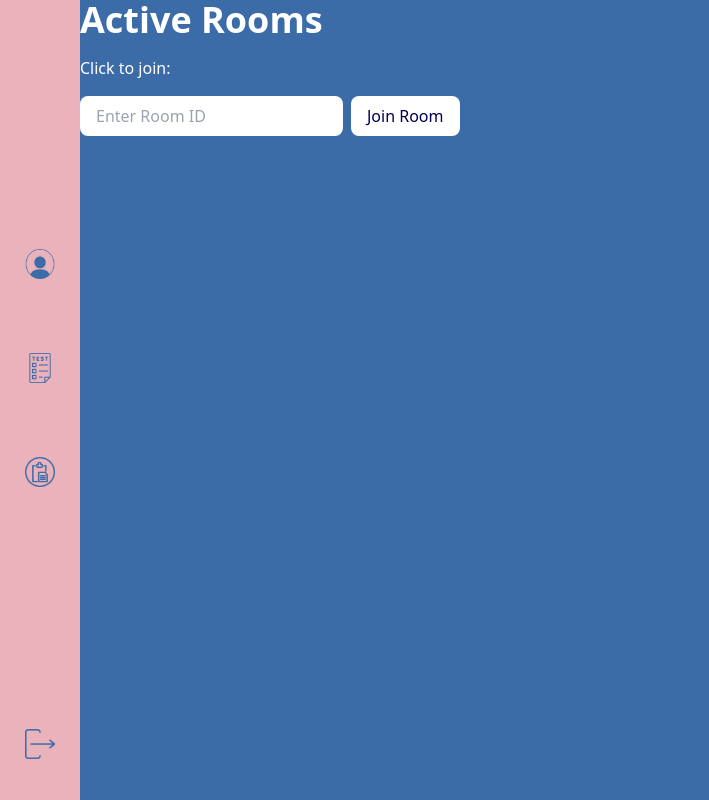
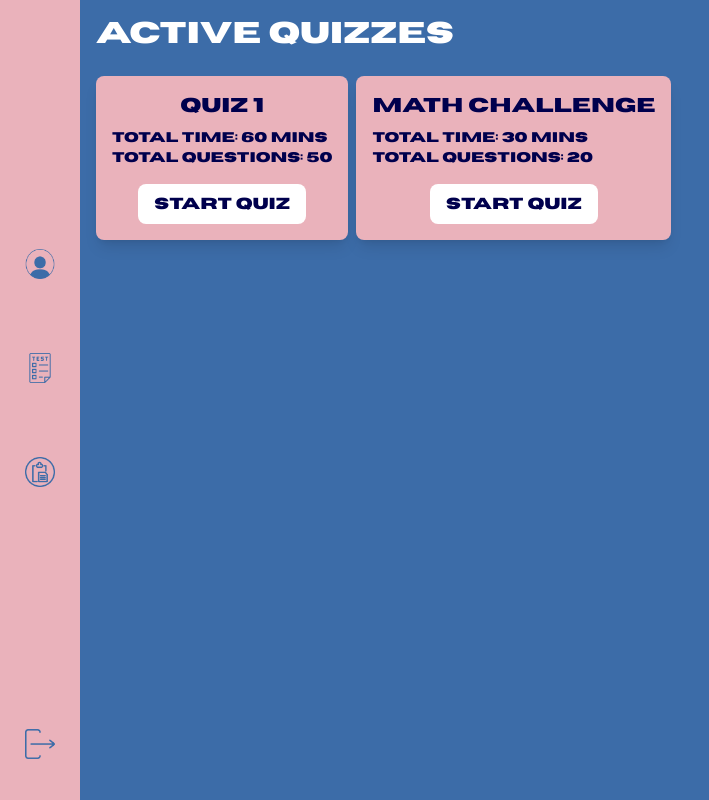
Before and after one commit to CSingh26/quiz-app, a Next.js app in the folder frontend/: page /dashboard/student/activeRooms in a window 1280 px wide. Shown: the whole page, without its empty margins (0-709 px from the left). Built offline with nearby package versions, Linux system fonts and the light colour scheme.

Commit message:
active-and-past-rooms-ui

```diff
--- a/frontend/src/app/dashboard/student/activeRooms/page.tsx
+++ b/frontend/src/app/dashboard/student/activeRooms/page.tsx
@@ -1,30 +1,59 @@
 "use client"
 
-import React from "react"
+import React, { useState, useEffect } from "react"
+
+interface Room {
+  id: string
+  name: string
+  totalTime: number
+  totalQuestions: number
+}
 
 const ActiveRooms = () => {
-    const handleJoinRoom = () => {
+  const [rooms, setRooms] = useState<Room[]>([])
 
-    }
+  useEffect(() => {
+    // Simulating fetched data
+    const data = [
+      { id: "1", name: "Quiz 1", totalTime: 60, totalQuestions: 50 },
+      { id: "2", name: "Math Challenge", totalTime: 30, totalQuestions: 20 },
+    ]
+    setRooms(data)
+  }, [])
 
-    return (
-        <div className="text-white">
-            <h1 className="text-4xl font-bold mb-4">Active Rooms</h1>
-            <p>Click to join:</p>
-            <div className="mt-4">
-                <input
-                    type="text"
-                    placeholder="Enter Room ID"
-                    className="px-4 py-2 rounded-lg"
-                />
+  return (
+    <div className="w-full h-screen bg-[#3c6ca8] text-white p-4 custom-font-2">
+      <h1 className="text-3xl font-bold mb-6">Active Quizzes</h1>
+      {rooms.length === 0 ? (
+        <div className="text-4xl font-bold text-center mt-20">No Rooms Active</div>
+      ) : (
+        <div className="flex flex-wrap gap-2">
+          {rooms.map((room) => (
+            <div
+              key={room.id}
+              className="flex flex-col bg-[#eab2bb] text-[#00004d] rounded-lg p-4 shadow-lg w-auto h-auto"
+            >
+              <h2 className="text-xl font-bold text-center mb-2">
+                {room.name.toUpperCase()}
+              </h2>
+              <div className="text-sm font-semibold mb-2">
+                <p>TOTAL TIME: {room.totalTime} MINS</p>
+                <p>TOTAL QUESTIONS: {room.totalQuestions}</p>
+              </div>
+              <div className="flex justify-center mt-2">
                 <button
-                    className="ml-2 px-4 py-2 bg-white text-[#00004d] rounded-lg hover:scale-105"
+                  onClick={() => alert(`Starting ${room.name}`)}
+                  className="px-4 py-2 bg-white text-[#00004d] rounded-lg font-bold hover:scale-105 transition-transform"
                 >
-                    Join Room
+                  START QUIZ
                 </button>
+              </div>
             </div>
+          ))}
         </div>
-    )
+      )}
+    </div>
+  )
 }
 
 export default ActiveRooms
--- a/frontend/src/app/dashboard/student/pastRooms/page.tsx
+++ b/frontend/src/app/dashboard/student/pastRooms/page.tsx
@@ -4,21 +4,44 @@ import React from "react"
 
 const PastRooms = () => {
   const pastQuizzes = [
-        { id: "1", name: "Quiz 1", score: "85%" },
-        { id: "2", name: "Quiz 2", score: "90%" },
+    { id: "1", name: "Quiz 1", attempted: 50, correct: 42, score: "85%", rank: 3 },
+    { id: "2", name: "Quiz 2", attempted: 40, correct: 36, score: "90%", rank: 2 },
   ]
 
   return (
-        <div>
-            <h1>Past Quizzes</h1>
-            <ul>
+    <div className="w-full h-screen bg-[#3c6ca8] text-white p-8 custom-font-2">
+      <h1 className="text-3xl font-bold mb-6">Past Quizzes</h1>
+
+      {pastQuizzes.length === 0 ? (
+        <div className="text-4xl font-bold text-center mt-20">No Past Quizzes</div>
+      ) : (
+        <div className="flex flex-wrap gap-4">
           {pastQuizzes.map((quiz) => (
-                    <li key={quiz.id} className="bg-[#00004d] p-4 rounded-lg">
-                        <h2 className="text-lg font-semibold">{quiz.name}</h2>
-                        <p>Score: {quiz.score}</p>
-                    </li>
+            <div
+              key={quiz.id}
+              className="flex flex-col bg-[#eab2bb] text-[#00004d] rounded-lg p-4 shadow-lg w-auto h-auto"
+            >
+              <h2 className="text-xl font-bold text-center mb-2">
+                {quiz.name.toUpperCase()}
+              </h2>
+              <div className="text-sm font-semibold mb-2">
+                <p>
+                  <strong>QUESTIONS ATTEMPTED:</strong> {quiz.attempted}
+                </p>
+                <p>
+                  <strong>CORRECT ANSWERS:</strong> {quiz.correct}
+                </p>
+                <p>
+                  <strong>SCORE:</strong> {quiz.score}
+                </p>
+                <p>
+                  <strong>RANK:</strong> {quiz.rank}
+                </p>
+              </div>
+            </div>
           ))}
-            </ul>
+        </div>
+      )}
     </div>
   )
 }
```
Lines whose indentation alone changed are shown as unchanged.
